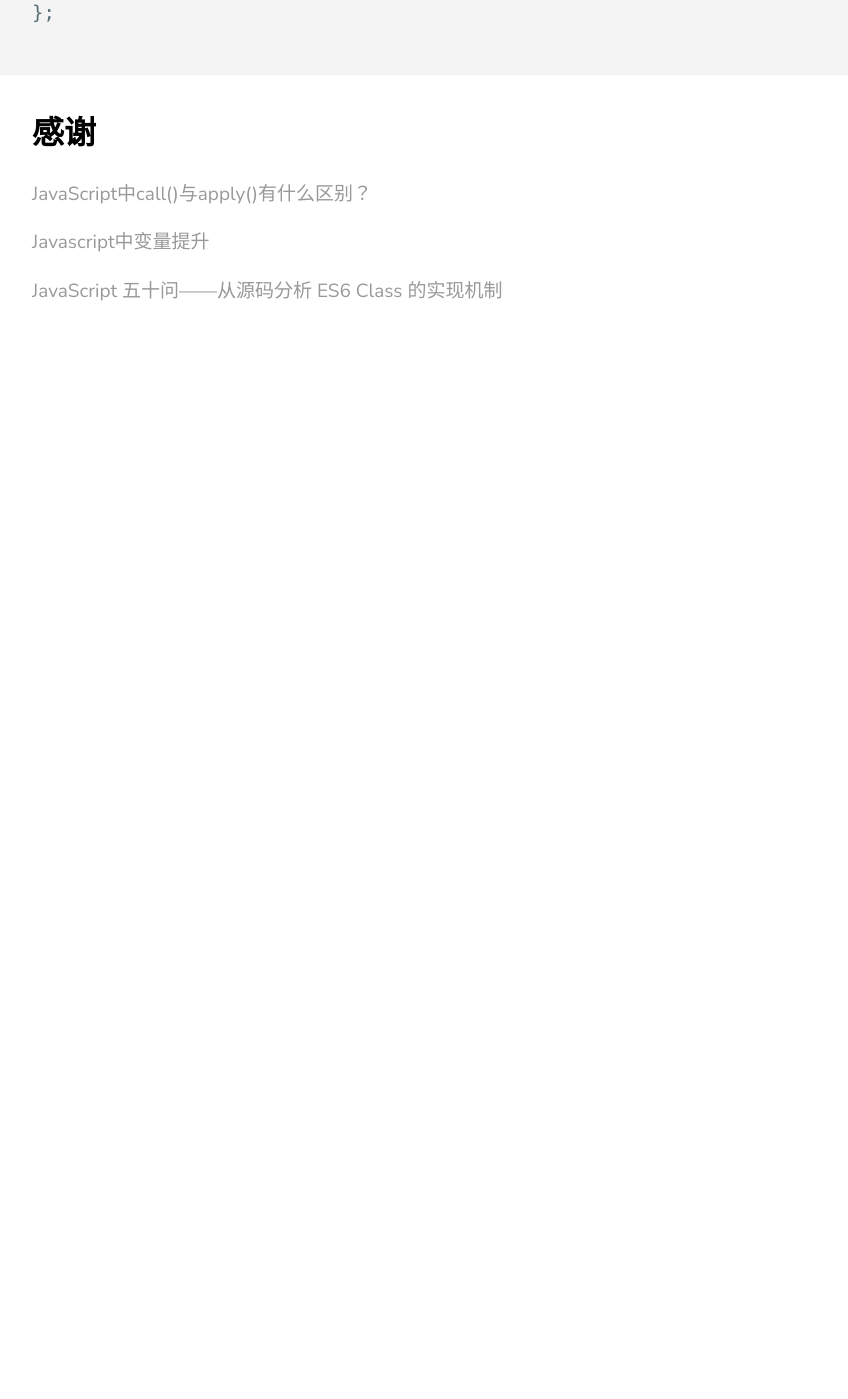
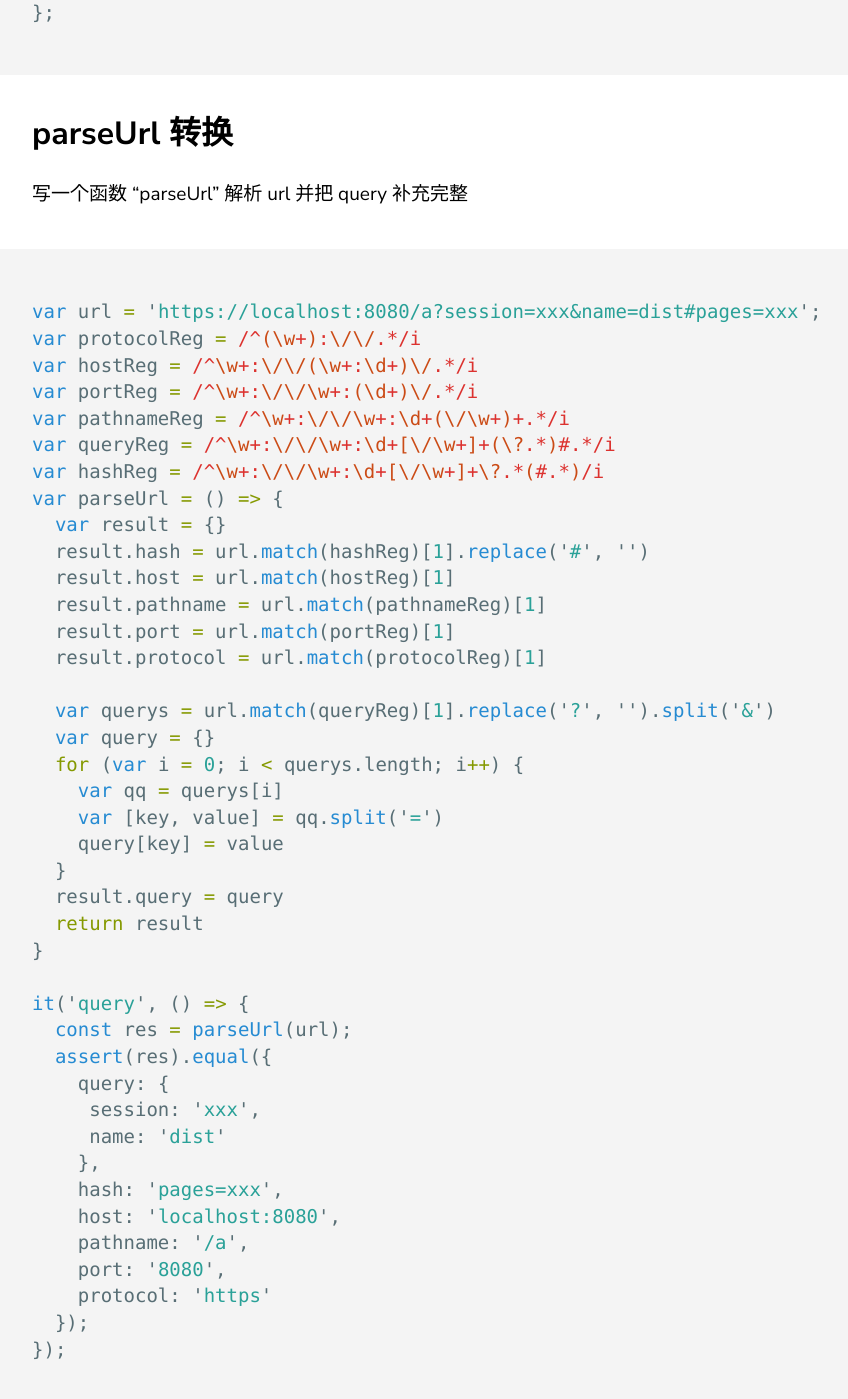
Before and after one commit to bilibiliou/bilibiliou.github.io, a Jekyll site: the page built from _posts/Algorithm/2015-12-31-interview.markdown, in a window 1280 px wide and 1400 px high, scrolled down 54319 px. Shown: the whole window, without its empty margins (68-916 px from the left). Built offline with Jekyll 4.4.1, drawn with Linux system fonts in a browser that asks for light colours; before the commit the page ends 54644 px from its top, so only the background shows below that.

Commit message:
new version

````diff
--- a/_posts/Algorithm/2015-12-31-interview.markdown
+++ b/_posts/Algorithm/2015-12-31-interview.markdown
@@ -1809,6 +1809,53 @@ const isEqual = (foo, bar) => {
 };
 ```
 
+## parseUrl 转换
+
+写一个函数 "parseUrl" 解析 url 并把 query 补充完整
+
+```js
+var url = 'https://localhost:8080/a?session=xxx&name=dist#pages=xxx';
+var protocolReg = /^(\w+):\/\/.*/i
+var hostReg = /^\w+:\/\/(\w+:\d+)\/.*/i
+var portReg = /^\w+:\/\/\w+:(\d+)\/.*/i
+var pathnameReg = /^\w+:\/\/\w+:\d+(\/\w+)+.*/i
+var queryReg = /^\w+:\/\/\w+:\d+[\/\w+]+(\?.*)#.*/i
+var hashReg = /^\w+:\/\/\w+:\d+[\/\w+]+\?.*(#.*)/i
+var parseUrl = () => {
+  var result = {}
+  result.hash = url.match(hashReg)[1].replace('#', '')
+  result.host = url.match(hostReg)[1]
+  result.pathname = url.match(pathnameReg)[1]
+  result.port = url.match(portReg)[1]
+  result.protocol = url.match(protocolReg)[1]
+
+  var querys = url.match(queryReg)[1].replace('?', '').split('&')
+  var query = {}
+  for (var i = 0; i < querys.length; i++) {
+    var qq = querys[i]
+    var [key, value] = qq.split('=')
+    query[key] = value
+  }
+  result.query = query
+  return result
+}
+
+it('query', () => {
+  const res = parseUrl(url);
+  assert(res).equal({
+    query: {
+     session: 'xxx',
+     name: 'dist'
+    },
+    hash: 'pages=xxx',
+    host: 'localhost:8080',
+    pathname: '/a',
+    port: '8080',
+    protocol: 'https'
+  });
+});
+```
+
 ## 感谢
 
 [JavaScript中call()与apply()有什么区别？](http://my.oschina.net/warmcafe/blog/74973)
````
Also changed, not shown: _posts/tech/2015-10-28-Responsive layout.markdown (+29 -0 lines).
